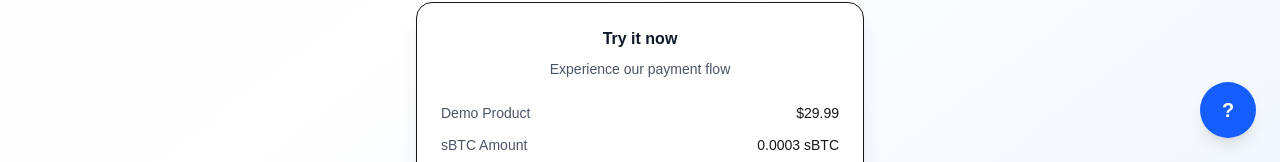
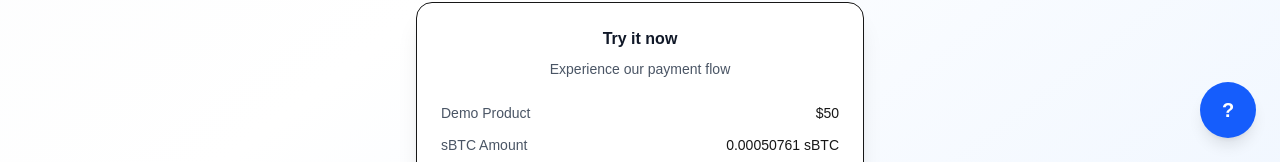
Before and after one commit to STX-CITY/sbtc-pay, a Next.js app: page / in a window 1280 px wide. Shown: the part 638-800 px from the top of the page. Built offline with nearby package versions, Linux system fonts and the light colour scheme.

Commit message:
update demo checkout link

```diff
--- a/src/app/page.tsx
+++ b/src/app/page.tsx
@@ -142,15 +142,15 @@ export default function LandingPage() {
               <div className="space-y-3 mb-6">
                 <div className="flex justify-between text-sm">
                   <span className="text-gray-600">Demo Product</span>
-                  <span className="font-medium">$29.99</span>
+                  <span className="font-medium">$50</span>
                 </div>
                 <div className="flex justify-between text-sm">
                   <span className="text-gray-600">sBTC Amount</span>
-                  <span className="font-medium">0.0003 sBTC</span>
+                  <span className="font-medium">0.00050761 sBTC</span>
                 </div>
               </div>
               <Link
-                href="/checkout/pi_demo123456"
+                href="/checkout/product/prod_dJ5wruTLdgEYUFt3"
                 className="block w-full bg-gradient-to-r from-blue-600 to-purple-600 text-white text-center py-3 rounded-lg font-semibold hover:shadow-lg transition-all duration-300"
               >
                 Try demo checkout
```
